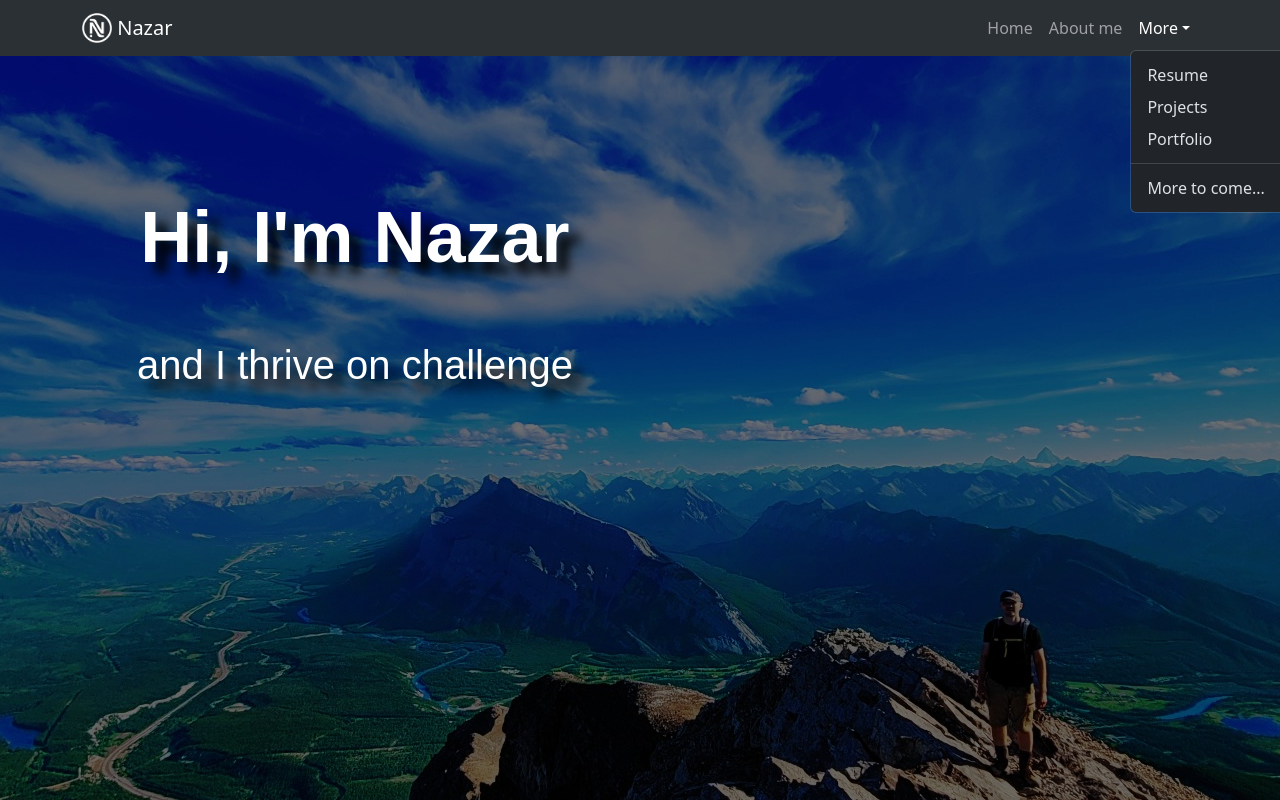
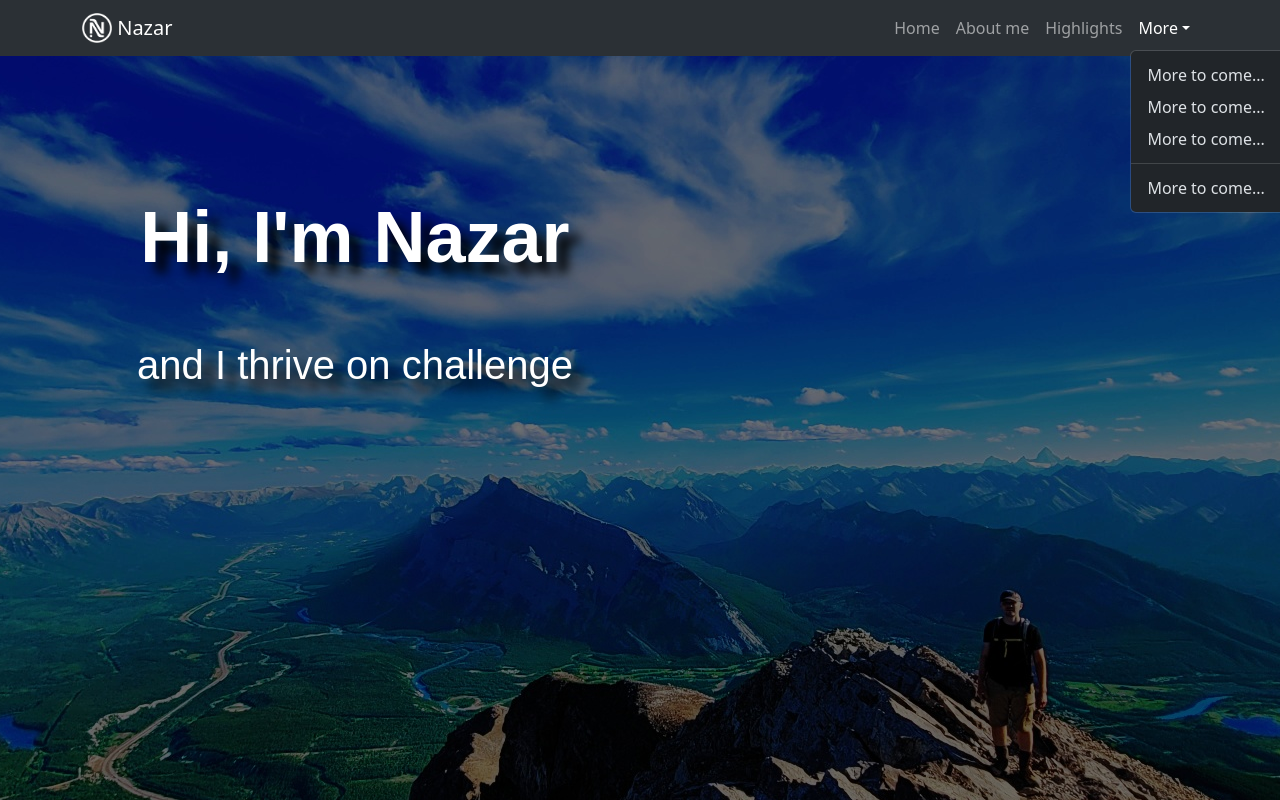
Before and after one commit to nnakapeliukh/personalSite, a React (Create React App) app: page / in a window 1280 px wide. Both pictures are taken after a click on the button "More". Shown: the top 800 px of the page. Built offline with nearby package versions, Linux system fonts and the light colour scheme.

Commit message:
Adds navigation

```diff
--- a/src/elements/aboutMe.tsx
+++ b/src/elements/aboutMe.tsx
@@ -43,7 +43,7 @@ const listOfSkills = [
 export default function AboutMe() {
   const [isSkillsCollapseOpen, setIsSkillsCollapseOpen] = useState(false);
   return (
-    <Container>
+    <Container id="about">
       <Container className="shadow mt-5 p-4">
         <Row className="">
           <Col xs={12} md={6}>
--- a/src/elements/highlights.tsx
+++ b/src/elements/highlights.tsx
@@ -54,7 +54,7 @@ const listOfHighlights = [
 export default function Highlights() {
   return (
     <Container>
-      <Container className=" mt-5 mb-5 p-4">
+      <Container className=" mt-5 mb-5 p-4" id="highlights">
         <Row className="text-center">
           <h3 className="">Highlights</h3>
           {listOfHighlights.map((highlight) => (
--- a/src/elements/mainPage.tsx
+++ b/src/elements/mainPage.tsx
@@ -15,6 +15,7 @@ function MainPage() {
         backgroundAttachment: "fixed",
         backgroundPosition: "50% 50%",
       }}
+      id="home"
     >
       <Container>
         <Row>
--- a/src/elements/navBar.tsx
+++ b/src/elements/navBar.tsx
@@ -1,8 +1,8 @@
-import Container from 'react-bootstrap/Container';
-import Navbar from 'react-bootstrap/Navbar';
-import React from 'react';
-import nazarLogo from './../assets/nazarLogo.png'
-import { Nav, NavDropdown } from 'react-bootstrap';
+import Container from "react-bootstrap/Container";
+import Navbar from "react-bootstrap/Navbar";
+import React from "react";
+import nazarLogo from "./../assets/nazarLogo.png";
+import { Nav, NavDropdown } from "react-bootstrap";
 
 function NavigationBar() {
   return (
@@ -12,7 +12,7 @@ function NavigationBar() {
         expand="lg"
         className="bg-body-tertiary"
         data-bs-theme="dark"
-        sticky='top'
+        sticky="top"
       >
         <Container>
           <Navbar.Brand>
@@ -23,24 +23,30 @@ function NavigationBar() {
               width="30"
               height="30"
               className="d-inline-block align-top"
-            />{' '}
+            />{" "}
             Nazar
           </Navbar.Brand>
           <Navbar.Toggle aria-controls="responsive-navbar-nav" />
-        <Navbar.Collapse id="responsive-navbar-nav" className="justify-content-end">
-          <Nav >
+          <Navbar.Collapse
+            id="responsive-navbar-nav"
+            className="justify-content-end"
+          >
+            <Nav>
               <Nav.Link href="#home">Home</Nav.Link>
               <Nav.Link href="#about">About me</Nav.Link>
+              <Nav.Link href="#highlights">Highlights</Nav.Link>
               <NavDropdown title="More" id="basic-nav-dropdown">
-              <NavDropdown.Item href="#resume">Resume</NavDropdown.Item>
-              <NavDropdown.Item href="#projects">
-                Projects
-              </NavDropdown.Item>
-              <NavDropdown.Item href="#portfolio">Portfolio</NavDropdown.Item>
-              <NavDropdown.Divider />
-              <NavDropdown.Item href="#">
+                <NavDropdown.Item href="#resume">
                   More to come...
                 </NavDropdown.Item>
+                <NavDropdown.Item href="#projects">
+                  More to come...
+                </NavDropdown.Item>
+                <NavDropdown.Item href="#portfolio">
+                  More to come...
+                </NavDropdown.Item>
+                <NavDropdown.Divider />
+                <NavDropdown.Item href="#">More to come...</NavDropdown.Item>
               </NavDropdown>
             </Nav>
           </Navbar.Collapse>
```
Lines whose indentation alone changed are shown as unchanged.
